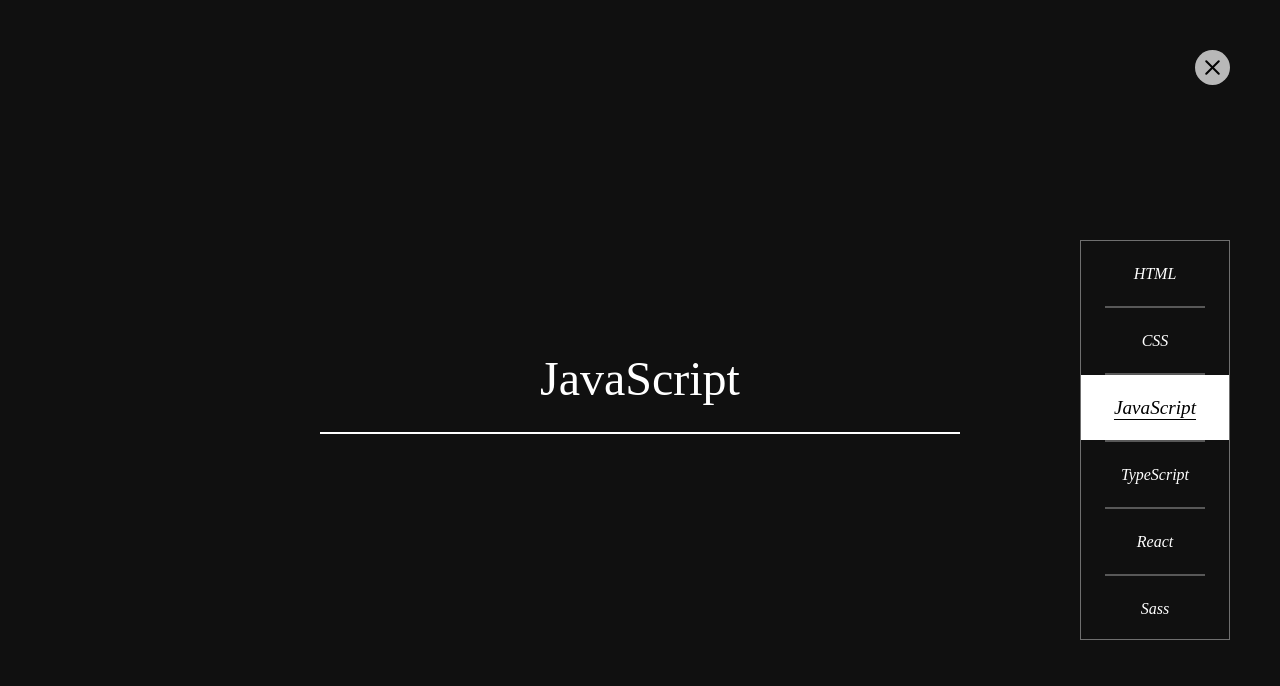
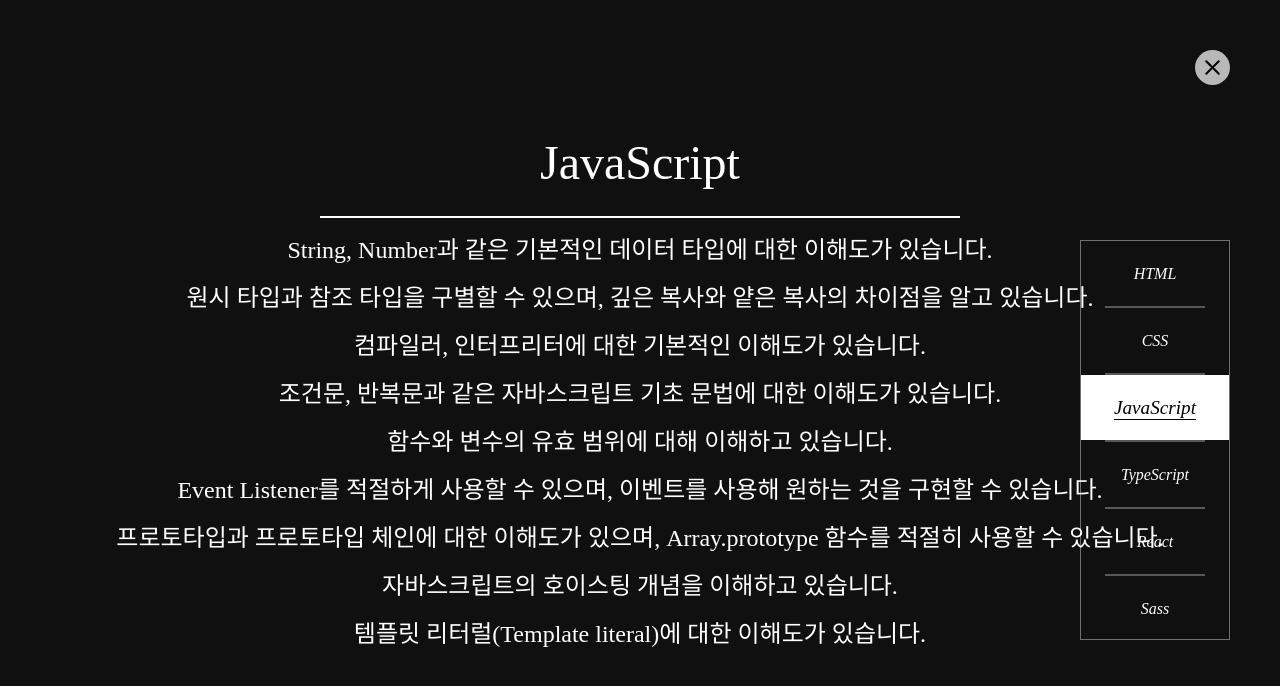
Before and after one commit to DOYEON-YOU/PROJECT, a React (Create React App) app in the folder PersonalProject/portfolio/: page /stack/javascript in a window 1280 px wide. Shown: the top 686 px of the page. Built offline with nearby package versions, Linux system fonts and the light colour scheme; a web font is replaced by a local one.

Commit message:
write skill explain in stack page

```diff
--- a/PersonalProject/portfolio/src/App.scss
+++ b/PersonalProject/portfolio/src/App.scss
@@ -186,7 +186,7 @@
         10px 10px 0px rgb(255, 255, 255), 15px 15px 0px rgb(0, 0, 0);
       margin: 20px;
       width: 30vw;
-      height: 520px;
+      height: 600px;
       border-radius: 40px;
       color: white;
       font-family: 'LeferiRegular';
@@ -215,8 +215,8 @@
       .pBox {
         padding: 10px;
         width: 40vw;
-        height: 400px;
-        font-size: 0.95rem;
+        height: 600px;
+        font-size: 1rem;
       }
       img {
         width: 320px;
@@ -271,7 +271,7 @@
       }
       .pBox {
         width: 500px;
-        height: 500px;
+        height: 550px;
       }
       .edu {
         height: 200px;
@@ -611,6 +611,11 @@
   .title {
     font-family: 'LeferiBold';
     font-size: 5rem;
+  }
+  .skillExplain {
+    font-size: 1.5rem;
+    line-height: 2rem;
+    font-family: 'LeferiRegular';
   }
   hr {
     width: 50vw;
--- a/PersonalProject/portfolio/src/Page/Introduction.js
+++ b/PersonalProject/portfolio/src/Page/Introduction.js
@@ -67,12 +67,15 @@ const Introduction = props => {
           <div>
             한 번 시작한 일은 끝맺을 때까지 잘 놓지 못해 앉으면 제가 하고자 하는
             일이 완전히 마무리 될 때까지 잘 일어나지 못하는 성격을 가지고
-            있습니다. 엉덩이가 무겁다는 소리를 정말 많이 듣습니다.
+            있습니다. 그렇기 때문에 문제 해결에 적극적인 편이며, 끈질기게
+            파고들어 끝까지 그 문제를 해결하고자 포기하지 않고 노력합니다.
           </div>
           <br />
           <div>
-            문제 해결에 적극적인 편이며, 끈질기게 파고들어 끝까지 그 문제를
-            해결하고자 포기하지 않고 노력합니다.
+            어제보다 오늘, 오늘보다 내일 더 나은 개발자가 되기 위하여 항상
+            공부하고, 또 매진합니다. 어제의 해결 되지 않던 문제점을 오늘 해결할
+            수 있게끔, 오늘의 문제점을 내일 해결할 수 있게끔 한 단계씩 성장해
+            나가는 과정을 거치고 있습니다.
           </div>
           <br />
           <div>
--- a/PersonalProject/portfolio/src/Page/skillSet/CSS.js
+++ b/PersonalProject/portfolio/src/Page/skillSet/CSS.js
@@ -27,6 +27,12 @@ const CSS = () => {
           CSS
         </h1>
         <hr />
+        <div className='skillExplain'>
+          <p>display: flex; 속성에 대한 기본적인 이해도가 있습니다.</p>
+          <p>텍스트와 배경색과 같은 기본적인 속성에 대한 이해도가 있습니다.</p>
+          <p>미디어 쿼리를 이용한 반응형 웹을 구현할 수 있습니다.</p>
+          <p>em, px, vw, vh과 같은 크기 단위에 대한 이해도가 있습니다.</p>
+        </div>
       </motion.div>
       <Exit />
       <SkillList css={location == '/stack/css' ? 'true' : 'false'} />
--- a/PersonalProject/portfolio/src/Page/skillSet/HTML.js
+++ b/PersonalProject/portfolio/src/Page/skillSet/HTML.js
@@ -28,6 +28,16 @@ const HTML = () => {
           HTML
         </h1>
         <hr />
+        <div className='skillExplain'>
+          <p>적절한 태그를 골라 사용할 수 있습니다.</p>
+          <p>
+            블록(Block)과 인라인(Inline) 요소의 차이점을 명확히 알고 있습니다.
+          </p>
+          <p>
+            List와 Table을 적절히 사용할 수 있으며, Form 요소를 용도에 맞게
+            사용할 수 있습니다.
+          </p>
+        </div>
       </motion.div>
       <Exit />
       <SkillList html={location === '/stack/html' ? 'true' : 'false'} />
--- a/PersonalProject/portfolio/src/Page/skillSet/Javascript.js
+++ b/PersonalProject/portfolio/src/Page/skillSet/Javascript.js
@@ -28,6 +28,31 @@ const Javascript = () => {
           JavaScript
         </h1>
         <hr />
+        <div className='skillExplain'>
+          <p>
+            String, Number과 같은 기본적인 데이터 타입에 대한 이해도가 있습니다.
+          </p>
+          <p>
+            원시 타입과 참조 타입을 구별할 수 있으며, 깊은 복사와 얕은 복사의
+            차이점을 알고 있습니다.
+          </p>
+          <p>컴파일러, 인터프리터에 대한 기본적인 이해도가 있습니다.</p>
+          <p>
+            조건문, 반복문과 같은 자바스크립트 기초 문법에 대한 이해도가
+            있습니다.
+          </p>
+          <p>함수와 변수의 유효 범위에 대해 이해하고 있습니다.</p>
+          <p>
+            Event Listener를 적절하게 사용할 수 있으며, 이벤트를 사용해 원하는
+            것을 구현할 수 있습니다.
+          </p>
+          <p>
+            프로토타입과 프로토타입 체인에 대한 이해도가 있으며, Array.prototype
+            함수를 적절히 사용할 수 있습니다.
+          </p>
+          <p>자바스크립트의 호이스팅 개념을 이해하고 있습니다.</p>
+          <p>템플릿 리터럴(Template literal)에 대한 이해도가 있습니다.</p>
+        </div>
       </motion.div>
       <Exit />
       <SkillList js={location == '/stack/javascript' ? 'true' : 'false'} />
--- a/PersonalProject/portfolio/src/Page/skillSet/JsReact.js
+++ b/PersonalProject/portfolio/src/Page/skillSet/JsReact.js
@@ -28,6 +28,29 @@ const JsReact = () => {
           React
         </h1>
         <hr />
+        <div className='skillExplain'>
+          <p>
+            React Router DOM을 사용하여 SPA(Single Page Application)를 구현할 수
+            있습니다.
+          </p>
+          <p>
+            Framer Motion, Bootstrap과 같은 라이브러리 사용을 적절히 할 수
+            있습니다.
+          </p>
+          <p>
+            React Hooks에 대해 공부하고 있으며, useState와 useEffect에 대한 기초
+            이해도가 있습니다.
+          </p>
+          <p>함수형 컴포넌트를 사용할 수 있습니다.</p>
+          <p>
+            리액트의 생명 주기(Life Cycle)와, Mount, Update, Unmount에 대한 기초
+            지식을 가지고 있습니다.
+          </p>
+          <p>
+            Styled-Components를 사용할 수 있으며, CSS in JS에 대한 기초적인
+            이해도가 있습니다.
+          </p>
+        </div>
       </motion.div>
       <Exit />
       <SkillList react={location == '/stack/react' ? 'true' : 'false'} />
--- a/PersonalProject/portfolio/src/Page/skillSet/SASS.js
+++ b/PersonalProject/portfolio/src/Page/skillSet/SASS.js
@@ -28,6 +28,10 @@ const SASS = () => {
           SASS(SCSS)
         </h1>
         <hr />
+        <div className='skillExplain'>
+          <p>중첩 CSS를 능숙하게 작성할 수 있습니다.</p>
+          <p>변수에 스타일을 할당하여 사용할 수 있습니다.</p>
+        </div>
       </motion.div>
       <Exit />
       <SkillList sass={location === '/stack/sass' ? 'true' : 'false'} />
--- a/PersonalProject/portfolio/src/Page/skillSet/Typescript.js
+++ b/PersonalProject/portfolio/src/Page/skillSet/Typescript.js
@@ -28,6 +28,12 @@ const Typescript = () => {
           TypeScript
         </h1>
         <hr />
+        <div className='skillExplain'>
+          <p>자바스크립트와의 차이점을 명확히 알고 있으며, 타입스크립트 사용을 지향하는 이유에 대해 알고 있습니다.</p>
+          <p>타입스크립트의 기본 타입에 대한 이해도가 있습니다.</p>
+          <p>인터페이스 사용법에 대한 기초 지식이 있습니다.</p>
+          <p>Union 타입과 Intersection 타입의 차이를 알고 있으며, 적절히 쓸 수 있습니다.</p>
+        </div>
       </motion.div>
       <Exit />
       <SkillList ts={location == '/stack/typescript' ? 'true' : 'false'} />
```
Also changed, not shown: PersonalProject/portfolio/src/Page/Project.js (+7 -21 lines).
